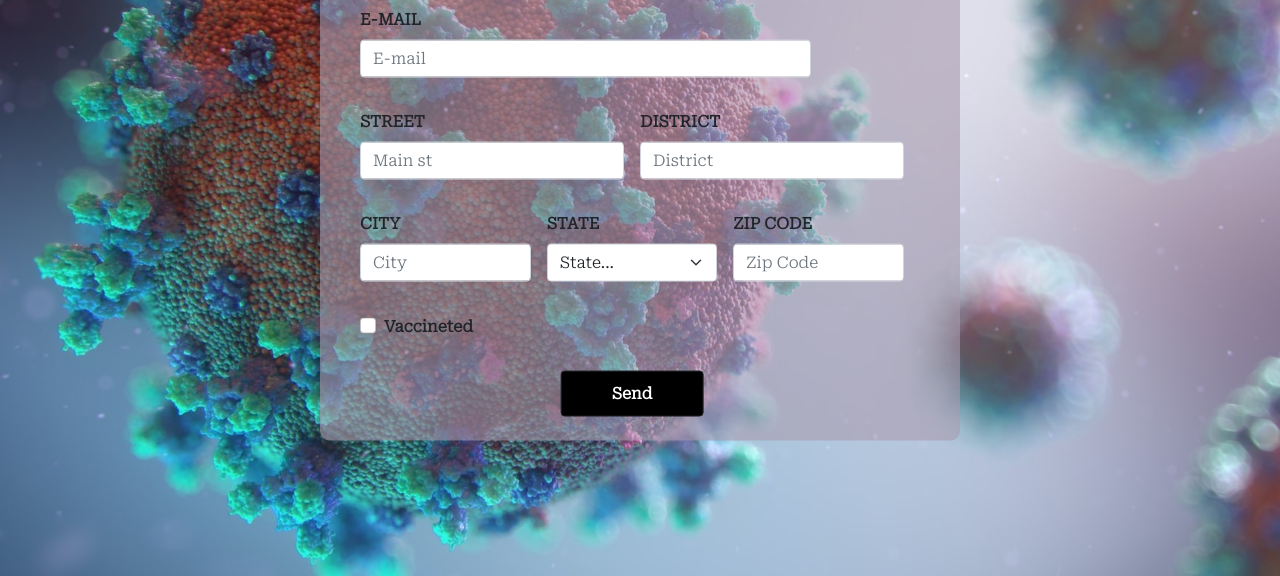
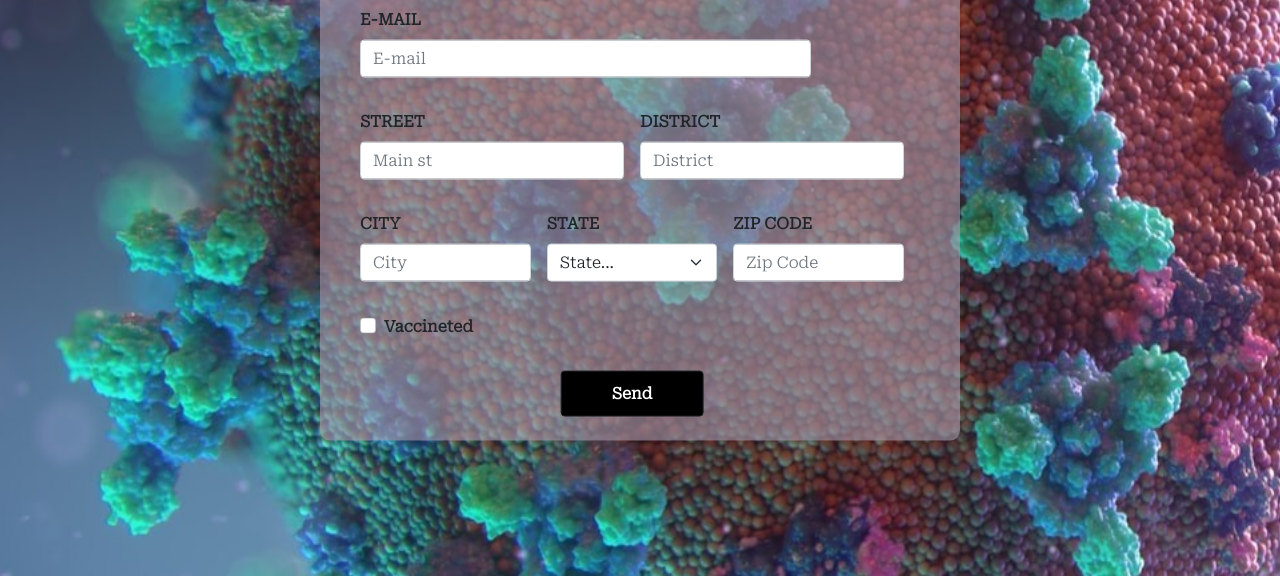
Before and after one commit to castrintt/formulario-cadastro-vacinacao, a website: page index.html in a window 1280 px wide. Shown: the part 224-800 px from the top of the page. Drawn offline with nearby package versions, Linux system fonts and the light colour scheme.

Commit message:
alterado size da imagem de fundo
alterado o size da imagem de fundo para dispositivos com largura maior que 1200px

```diff
--- a/sass/styles.scss
+++ b/sass/styles.scss
@@ -7,6 +7,9 @@ body {
     background-position: center center;
     background-size: cover;
     height: 100vh;
+    @include queries (1200px){
+        background-size:200% 200%
+    }
     @include animacao-fundo;
     .container__formulario {
         background-color: rgba(170, 156, 175, 0.596);
```
Also changed, not shown: package.json (+10 -1 lines), css/styles.css, 1 other file.
